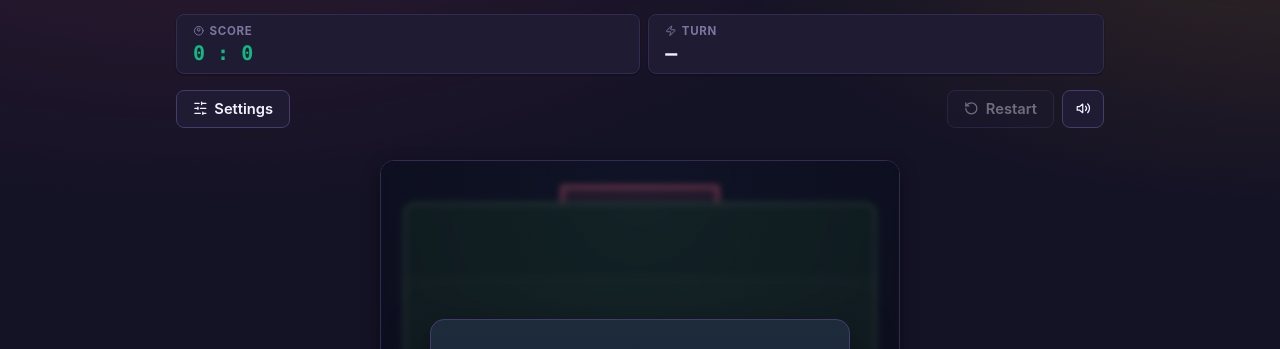
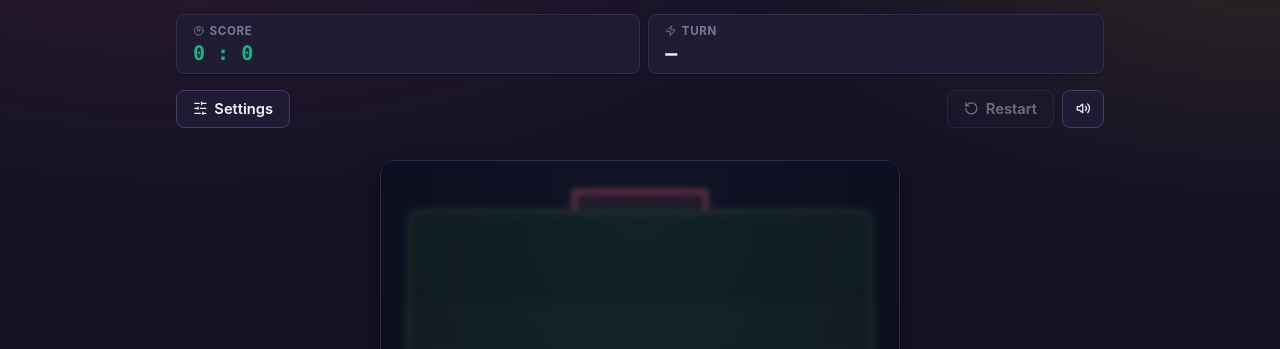
Before and after one commit to boshow88/gamebox, a plain HTML site: page games/carom.html in a window 1280 px wide. Shown: the part 72-421 px from the top of the page. Drawn offline with Linux system fonts and the light colour scheme.

Commit message:
Carom: pitch/formation/cancel-X tuning + settings fixes
goalOpts now reads GOAL_OPTS (was hardcoded 140/180/220) so the goal picker actually tracks the array; settings self-heal on load (re-persist normalised values, defaults derive from the option lists) so a value that fell out of its list isn't silently dropped. Narrower+longer pitch (512x820). Cancel X now sits in the field corner farthest from the dragged piece (no accidental cancel mid-aim). Bespoke 5-man defensive formation (goalie+2 backs seal the mouth, 2 forwards screen bounce lanes). Physics value tuning (grass mu/wallRest, ball/player restitution).

```diff
--- a/games/carom.html
+++ b/games/carom.html
@@ -91,7 +91,7 @@
 
         <div class="stage-pad">
         <div class="stage-wrap">
-            <canvas class="stage-canvas drag-stage" id="stage" width="600" height="760"
+            <canvas class="stage-canvas drag-stage" id="stage" width="512" height="820"
                     role="img" aria-label="Carom play field"></canvas>
             <div class="overlay" id="overlay" hidden>
                 <div class="overlay-card">
--- a/js/games/carom-engine.js
+++ b/js/games/carom-engine.js
@@ -18,9 +18,24 @@
 
     function clamp(v, lo, hi) { return v < lo ? lo : v > hi ? hi : v; }
 
-    // default formation for `count` players in the TOP half (y small); mirrored for the bottom team
+    // formation for `count` players in the TOP half (y small, own goal at y=0); mirrored for the bottom team.
+    // Bespoke layouts (as fractions of W,H) are tuned to deny an easy KICK-OFF goal; others fall back to the
+    // generic goalie + two rows. The 5-man wall: goalie + two backs together seal the goal-mouth width (blocks
+    // the straight shot AND the shot threaded through a gap edge), with two forwards pushed up to also sit in
+    // the diagonal lanes a one-wall-bounce would travel.
+    var FORMATIONS = {
+        5: [
+            { x: 0.50, y: 0.055 },   // goalie — dead centre in the mouth
+            { x: 0.42, y: 0.16 },    // left back  ┐ overlap the goalie to cover the whole gap width
+            { x: 0.58, y: 0.16 },    // right back ┘
+            { x: 0.27, y: 0.35 },    // left forward  ┐ wide + pushed up: attack, and screen the bounce lanes
+            { x: 0.73, y: 0.35 },    // right forward ┘
+        ],
+    };
     function formation(count, W, H) {
-        var pts = [{ x: W / 2, y: H * 0.07 }];        // goalie
+        var spec = FORMATIONS[count];
+        if (spec) return spec.map(function (p) { return { x: W * p.x, y: H * p.y }; });
+        var pts = [{ x: W / 2, y: H * 0.07 }];        // generic: goalie
         var rest = Math.max(0, count - 1);
         var row1 = Math.ceil(rest / 2), row2 = rest - row1;
         var i;
--- a/js/games/carom.js
+++ b/js/games/carom.js
@@ -77,12 +77,12 @@
     Object.assign(AC.i18n.STRINGS.zh, STRINGS.zh);
 
     // ---------------- constants ----------------
-    var CW = 600, CH = 760, FMX = 24, FMT = 46, FMB = 24;
+    var CW = 512, CH = 820, FMX = 24, FMT = 46, FMB = 24;   // narrow + long pitch: tighter lanes, more build-up room
     var FW = CW - 2 * FMX, FH = CH - FMT - FMB;
     var DPR = Math.min(window.devicePixelRatio || 1, 2);
     var TEAM = ['#38bdf8', '#fb7185'];               // team 0 (blue, bottom) / team 1 (red, top)
     var BALL = '#eef2f7';
-    var MAXPULL = 175, MAXSPEED = 1550, CANCEL_R = 17;
+    var MAXPULL = 120, MAXSPEED = 1200, CANCEL_R = 16;
     var SUB = Math.max(1, Math.round((1 / 60) / E.STEP_DT));   // sub-steps/frame at the engine's canonical dt (matches settle → no snap)
     var GROUP = 'carom_rooms', MAX_PLAYERS = 2, BEAT_MS = 3000, STALL_MS = 8000, SIM_MAX_MS = 6000;
 
@@ -92,31 +92,31 @@
     var KAIR = 7e-6;                                  // global air-drag coefficient (shared across fields)
     var PRESETS = {
         field: {   // μ = Coulomb deceleration (lower = slippery); look = turf/stripe/line colours
-            grass: { mu: 2600, wallRest: 0.72, turf: '#123a2a', s0: 'rgba(255,255,255,0.025)', s1: 'rgba(0,0,0,0.04)', line: 'rgba(255,255,255,0.35)' },
-            ice: { mu: 900, wallRest: 0.88, turf: '#143247', s0: 'rgba(255,255,255,0.06)', s1: 'rgba(120,180,230,0.05)', line: 'rgba(205,232,255,0.5)' },
-            sand: { mu: 5200, wallRest: 0.45, turf: '#5a4a28', s0: 'rgba(255,240,200,0.05)', s1: 'rgba(0,0,0,0.05)', line: 'rgba(255,245,220,0.4)' },
+            grass: { mu: 1100, wallRest: 0.86, turf: '#123a2a', s0: 'rgba(255,255,255,0.025)', s1: 'rgba(0,0,0,0.04)', line: 'rgba(255,255,255,0.35)' },
+            ice: { mu: 600, wallRest: 0.98, turf: '#143247', s0: 'rgba(255,255,255,0.06)', s1: 'rgba(120,180,230,0.05)', line: 'rgba(205,232,255,0.5)' },
+            sand: { mu: 1500, wallRest: 0.90, turf: '#5a4a28', s0: 'rgba(255,240,200,0.05)', s1: 'rgba(0,0,0,0.05)', line: 'rgba(255,245,220,0.4)' },
         },
         ball: {    // size / weight / bounce / roll — the air-drag "float" falls out of r & m automatically
-            standard: { ballR: 13, ballMass: 0.55, ballRest: 0.72, ballFric: 0.37 },
-            beach: { ballR: 20, ballMass: 0.30, ballRest: 0.88, ballFric: 0.50 },
-            heavy: { ballR: 11, ballMass: 1.20, ballRest: 0.35, ballFric: 0.30 },
+            standard: { ballR: 8, ballMass: 0.50, ballRest: 0.84, ballFric: 0.85 },
+            beach: { ballR: 14, ballMass: 0.05, ballRest: 0.95, ballFric: 1.60 },
+            heavy: { ballR: 6, ballMass: 1.30, ballRest: 0.25, ballFric: 0.65 },
         },
         players: { // count / size / weight / bounce
-            p3: { players: 3, playerR: 19, playerMass: 1.0, playerRest: 0.55, playerFric: 1.0 },
-            p5: { players: 5, playerR: 19, playerMass: 1.0, playerRest: 0.55, playerFric: 1.0 },
-            p7: { players: 7, playerR: 18, playerMass: 1.0, playerRest: 0.55, playerFric: 1.0 },
+            p3: { players: 3, playerR: 22, playerMass: 1.0, playerRest: 0.60, playerFric: 1.0 },
+            p5: { players: 5, playerR: 21, playerMass: 1.0, playerRest: 0.60, playerFric: 1.0 },
+            p7: { players: 7, playerR: 20, playerMass: 1.0, playerRest: 0.60, playerFric: 1.0 },
         },
     };
     var FIELD_KEYS = ['grass', 'ice', 'sand'], BALL_KEYS = ['standard', 'beach', 'heavy'], PLAYER_KEYS = ['p3', 'p5', 'p7'];
-    var TARGET_OPTS = [3, 5, 7], GOAL_OPTS = [140, 180, 220];
+    var TARGET_OPTS = [3, 5, 7], GOAL_OPTS = [100, 130, 160];
     function loadSettings() {
         var s = {}; try { s = AC.prefs.get('carom') || {}; } catch (e) { }
         return {
             field: PRESETS.field[s.field] ? s.field : 'grass',
             ball: PRESETS.ball[s.ball] ? s.ball : 'standard',
             players: PRESETS.players[s.players] ? s.players : 'p5',
-            target: TARGET_OPTS.indexOf(s.target) >= 0 ? s.target : 3,
-            goalW: GOAL_OPTS.indexOf(s.goalW) >= 0 ? s.goalW : 180,
+            target: TARGET_OPTS.indexOf(s.target) >= 0 ? s.target : TARGET_OPTS[0],
+            goalW: GOAL_OPTS.indexOf(s.goalW) >= 0 ? s.goalW : GOAL_OPTS[Math.floor(GOAL_OPTS.length / 2)],
         };
     }
     function saveSettings() { try { AC.prefs.set('carom', SETTINGS); } catch (e) { } }
@@ -126,11 +126,14 @@
             field: PRESETS.field[s.field] ? s.field : 'grass',
             ball: PRESETS.ball[s.ball] ? s.ball : 'standard',
             players: PRESETS.players[s.players] ? s.players : 'p5',
-            target: TARGET_OPTS.indexOf(s.target) >= 0 ? s.target : 3,
-            goalW: GOAL_OPTS.indexOf(s.goalW) >= 0 ? s.goalW : 180,
+            target: TARGET_OPTS.indexOf(s.target) >= 0 ? s.target : TARGET_OPTS[0],
+            goalW: GOAL_OPTS.indexOf(s.goalW) >= 0 ? s.goalW : GOAL_OPTS[Math.floor(GOAL_OPTS.length / 2)],
         };
     }
     var SETTINGS = loadSettings();
+    saveSettings();   // heal storage: re-persist the normalised settings so a value that fell out of its option
+    //                  list (e.g. an old goalW after GOAL_OPTS changed) is rewritten to a valid one, not silently
+    //                  dropped every reload (and resurrected the next time another setting is saved).
 
     var canvas, ctx, shell, world;
     // unified match state. M.local = hot-seat; else online.
@@ -289,7 +292,19 @@
         ctx.beginPath(); ctx.moveTo(ex, ey); ctx.lineTo(ex - ah * Math.cos(a - 0.4), ey - ah * Math.sin(a - 0.4)); ctx.lineTo(ex - ah * Math.cos(a + 0.4), ey - ah * Math.sin(a + 0.4)); ctx.closePath(); ctx.fillStyle = col; ctx.fill();
         drawCancel();
     }
-    function cancelXY() { return { x: CW - FMX - CANCEL_R - 4, y: FMT / 2 }; }
+    function cancelXY() {   // sit the ✕ in the field corner FARTHEST from the piece being dragged, so it never
+        if (M && M.drag) {  // overlaps the slingshot pull path (stable during a drag → still a reliable tap target)
+            var o = world.bodies[M.drag.idx], px = fx(o.x), py = fy(o.y), pad = CANCEL_R + 10;
+            var corners = [
+                { x: FMX + pad, y: FMT + pad }, { x: FMX + FW - pad, y: FMT + pad },
+                { x: FMX + pad, y: FMT + FH - pad }, { x: FMX + FW - pad, y: FMT + FH - pad },
+            ];
+            var best = corners[0], bd = -1;
+            for (var i = 0; i < corners.length; i++) { var d = Math.hypot(corners[i].x - px, corners[i].y - py); if (d > bd) { bd = d; best = corners[i]; } }
+            return best;
+        }
+        return { x: CW - FMX - CANCEL_R - 4, y: FMT / 2 };
+    }
     function drawCancel() {
         var c = cancelXY();
         ctx.save(); ctx.fillStyle = 'rgba(15,23,42,0.85)'; ctx.strokeStyle = '#f87171'; ctx.lineWidth = 2;
@@ -535,7 +550,10 @@
     function ballOpts() { return BALL_KEYS.map(function (k) { return { val: k, label: t('caromBall_' + k) }; }); }
     function playerOpts() { return PLAYER_KEYS.map(function (k) { return { val: k, label: t('caromPlayers_' + k) }; }); }
     function targetOpts() { return TARGET_OPTS.map(function (n) { return { val: n, label: String(n) }; }); }
-    function goalOpts() { return [{ val: 140, label: t('caromGoalNarrow') }, { val: 180, label: t('caromGoalStd') }, { val: 220, label: t('caromGoalWide') }]; }
+    function goalOpts() {   // values come from GOAL_OPTS; a 3-entry list reads narrow/standard/wide, else just the number
+        var labels = GOAL_OPTS.length === 3 ? [t('caromGoalNarrow'), t('caromGoalStd'), t('caromGoalWide')] : null;
+        return GOAL_OPTS.map(function (n, i) { return { val: n, label: labels ? labels[i] : String(n) }; });
+    }
     function segRow(labelKey, opts, cur, onPick) {
         var row = elc('div', 'set-row'); row.appendChild(elc('span', 'set-label', t(labelKey)));
         var seg = elc('div', 'set-seg');
```
